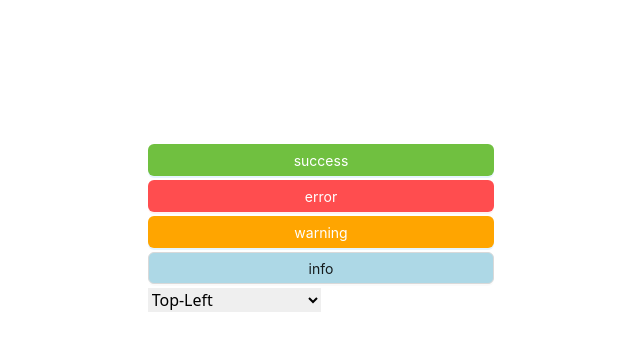
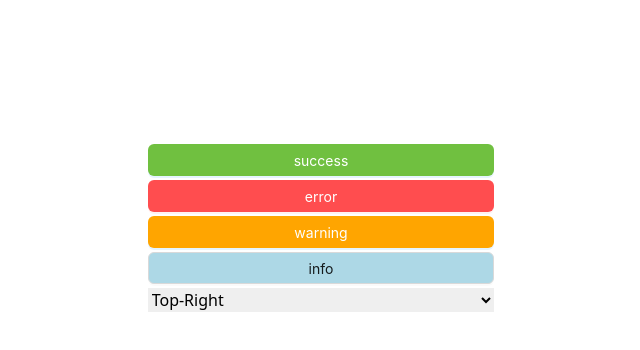
Before and after one commit to silentarrowz/custom-toast, a React (Create React App) app: page / in a window 1280 px wide. Shown: the top 350 px of the page, without its empty margins (319-959 px from the left). Built offline with nearby package versions, Linux system fonts and the light colour scheme.

Commit message:
fixed styling

```diff
--- a/src/home.js
+++ b/src/home.js
@@ -1,10 +1,9 @@
-import { Button, Checkbox, DatePicker, Form, Input } from 'antd';
+import { Button } from 'antd';
 import { useToast } from './hooks/useToast';
 import { useEffect } from 'react';
 
 function Home(){
     const toast = useToast();
-    console.log('toast home : ', toast);
 
     const changePosition = (position) => {
         toast.setPosition(position)
@@ -18,13 +17,13 @@ function Home(){
             <Button className='bg-[#add8e6]' onClick={()=>{toast.info("Info toast notification")}}>info</Button>
 
             <div>
-                <select className='w-1/2'
+                <select className='w-full'
                  onChange={(e)=>changePosition(e.target.value)}
                  >
+                    <option value="top-right">Top-Right</option>
                     <option value="top-left">Top-Left</option>
-                    <option value="top-right">Top-Right</option>
+                    <option value="bottom-right">Bottom-Right</option>
                     <option value="bottom-left">Bottom-Left</option>
-                    <option value="bottom-right">Bottom-Right</option>
                  </select>
             </div>
         </div>
```
